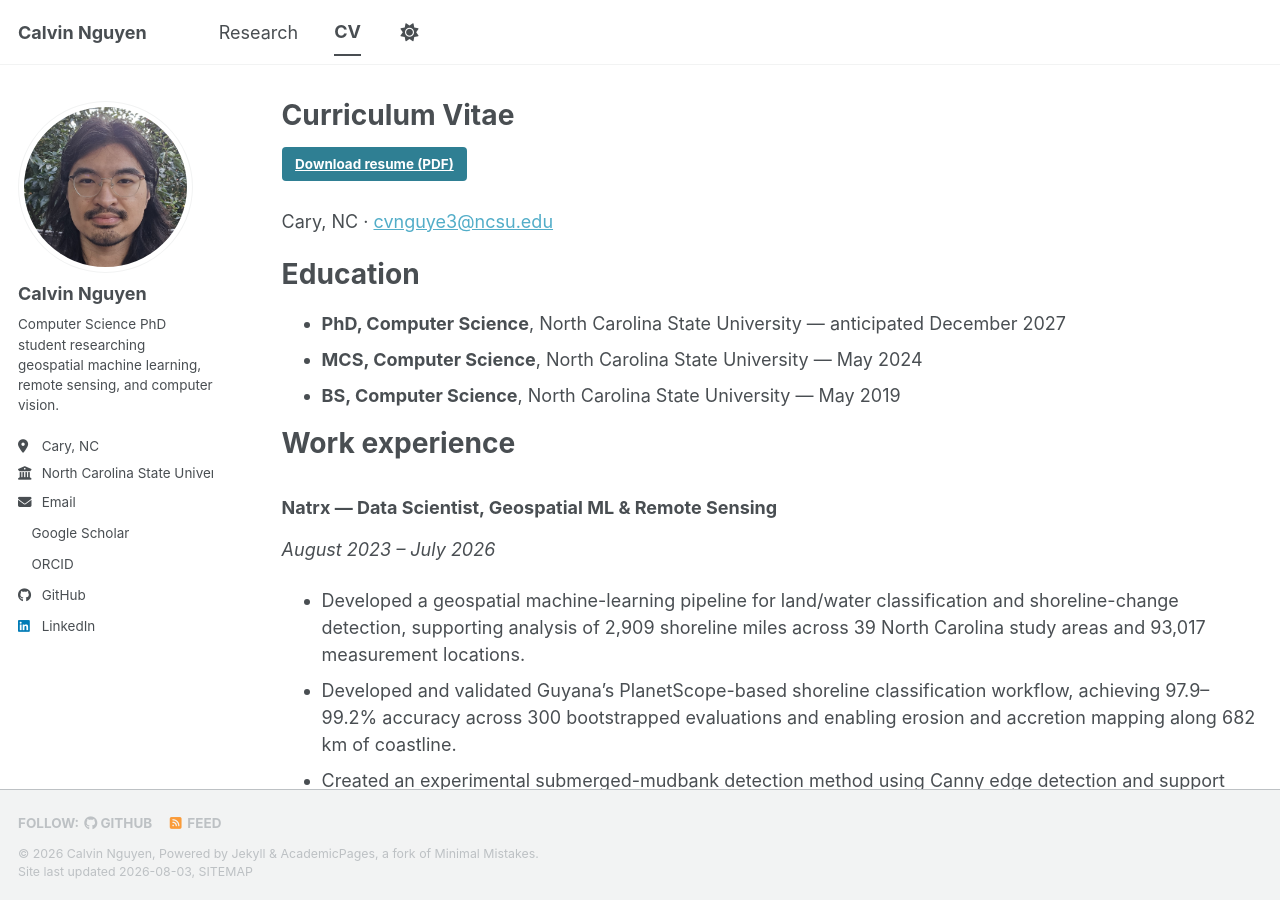
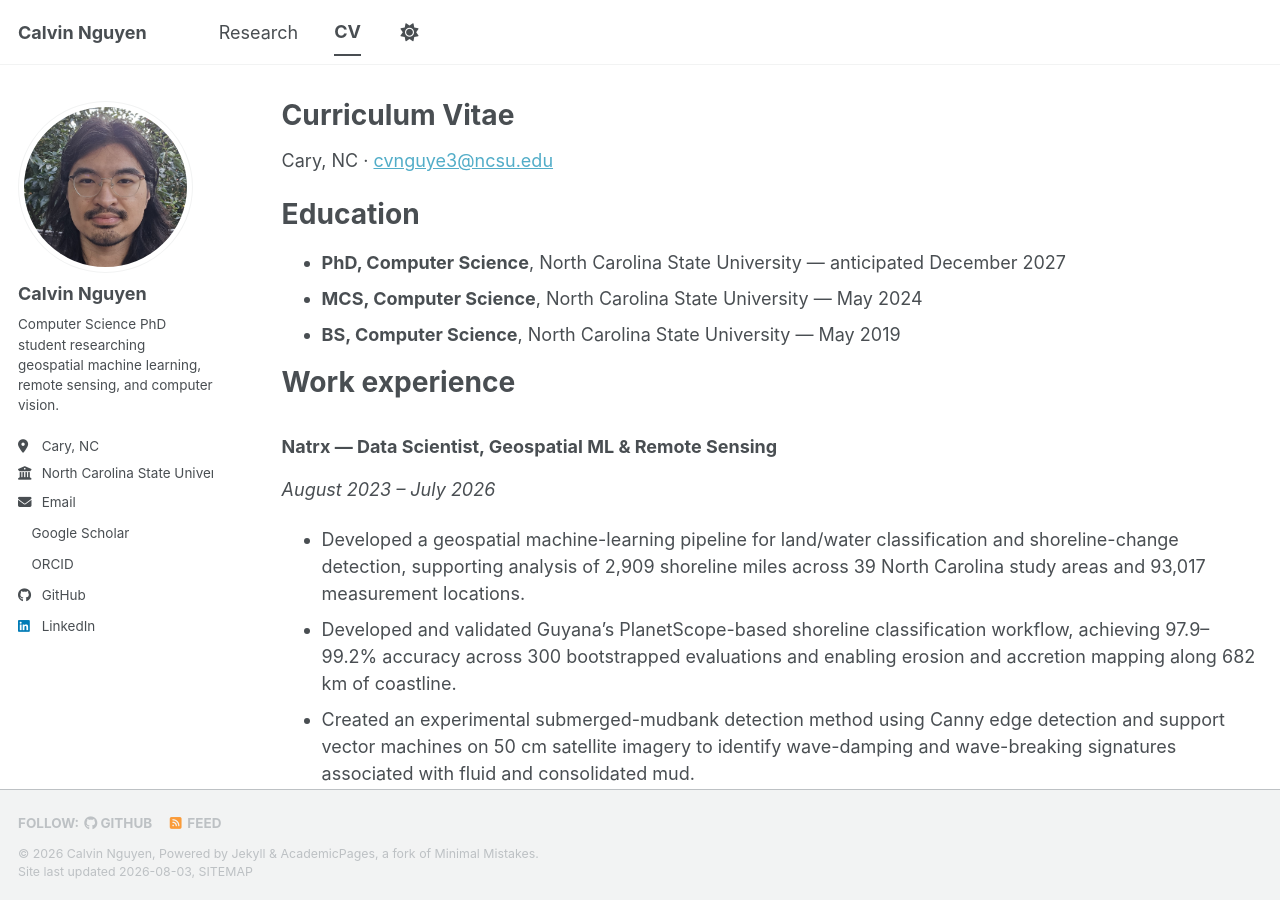
Before and after one commit to cvnguye3-ncsu/cvnguye3-ncsu.github.io, a Jekyll site: the page built from _pages/cv.md, in a window 1280 px wide and 900 px high. Built offline with Jekyll 4.4.1, drawn with Linux system fonts in a browser that asks for light colours; a style sheet for code colours, icons or effects is not loaded.

Commit message:
remove resume button

```diff
--- a/_pages/cv.md
+++ b/_pages/cv.md
@@ -6,8 +6,6 @@ author_profile: true
 redirect_from:
   - /resume
 ---
-
-[Download resume (PDF)]({{ site.baseurl }}/calvin-nguyen-resume-updated.pdf){: .btn .btn--primary}
 
 Cary, NC · [cvnguye3@ncsu.edu](mailto:cvnguye3@ncsu.edu)
 
```
